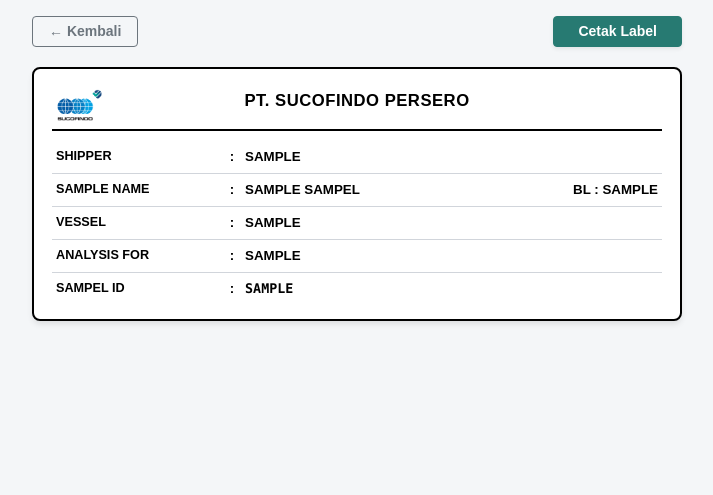
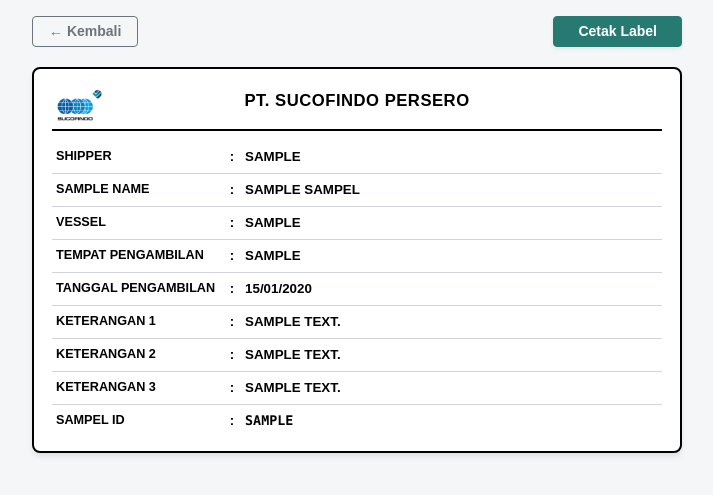
Before and after one commit to nesyaahlm/e-arsipsci, a Laravel app: page /sampel/1/cetak-label in a window 1280 px wide. Shown: the top 495 px of the page, without its empty margins (283-996 px from the left). Run offline with Laravel 12, Linux system fonts and the light colour scheme; a user stored in the database is signed in; data comes from the database, SQL or seed files in the repository; tables that the repository leaves empty hold one stand-in row (values such as "Sample post"); parts of the project's set-up code (start-up, migrations or seed data) failed here and were passed over.

Commit message:
detail dan cetak label sampel

```diff
--- a/resources/views/admin/sampel/cetak-label.blade.php
+++ b/resources/views/admin/sampel/cetak-label.blade.php
@@ -128,12 +128,20 @@
                 size: auto;
                 margin: 5mm;
             }
-
-
         }
     </style>
 </head>
 <body>
+    @php
+        $daftarKeterangan = collect([
+            1 => $sampel->keterangan_1,
+            2 => $sampel->keterangan_2,
+            3 => $sampel->keterangan_3,
+        ])
+            ->map(fn ($k) => trim((string) $k))
+            ->filter(fn ($k) => $k !== '' && $k !== '-');
+    @endphp
+
     <div class="container my-3 no-print">
         <div class="d-flex justify-content-between align-items-center max-w-650 mx-auto" style="max-width: 650px;">
             <a href="{{ route('admin.sampel.show', $sampel->id) }}" class="btn btn-outline-secondary btn-sm px-3 fw-semibold">
@@ -160,12 +168,7 @@
             <tr>
                 <td class="field-title">SAMPLE NAME</td>
                 <td class="field-colon">:</td>
-                <td class="field-value">
-                    <div class="d-flex justify-content-between align-items-center">
-                        <span>{{ $sampel->nama_sampel }}</span>
-                        <span class="ps-3 text-nowrap"><strong>BL :</strong> {{ $sampel->bill_of_lading ?: '-' }}</span>
-                    </div>
-                </td>
+                <td class="field-value">{{ $sampel->nama_sampel }}</td>
             </tr>
             <tr>
                 <td class="field-title">VESSEL</td>
@@ -173,10 +176,28 @@
                 <td class="field-value">{{ $sampel->vessel ?: '-' }}</td>
             </tr>
             <tr>
-                <td class="field-title">ANALYSIS FOR</td>
+                <td class="field-title">TEMPAT PENGAMBILAN</td>
                 <td class="field-colon">:</td>
-                <td class="field-value">{{ $sampel->analysis_for }}</td>
+                <td class="field-value">{{ $sampel->tempat_pengambilan ?: '-' }}</td>
             </tr>
+            <tr>
+                <td class="field-title">TANGGAL PENGAMBILAN</td>
+                <td class="field-colon">:</td>
+                <td class="field-value">{{ $sampel->tanggal_pengambilan?->format('d/m/Y') ?? '-' }}</td>
+            </tr>
+            @forelse ($daftarKeterangan as $nomor => $keterangan)
+                <tr>
+                    <td class="field-title">KETERANGAN {{ $nomor }}</td>
+                    <td class="field-colon">:</td>
+                    <td class="field-value">{{ $keterangan }}</td>
+                </tr>
+            @empty
+                <tr>
+                    <td class="field-title">KETERANGAN</td>
+                    <td class="field-colon">:</td>
+                    <td class="field-value">-</td>
+                </tr>
+            @endforelse
             <tr>
                 <td class="field-title">SAMPEL ID</td>
                 <td class="field-colon">:</td>
```
Also changed, not shown: resources/views/admin/sampel/show.blade.php (+6 -4 lines).
